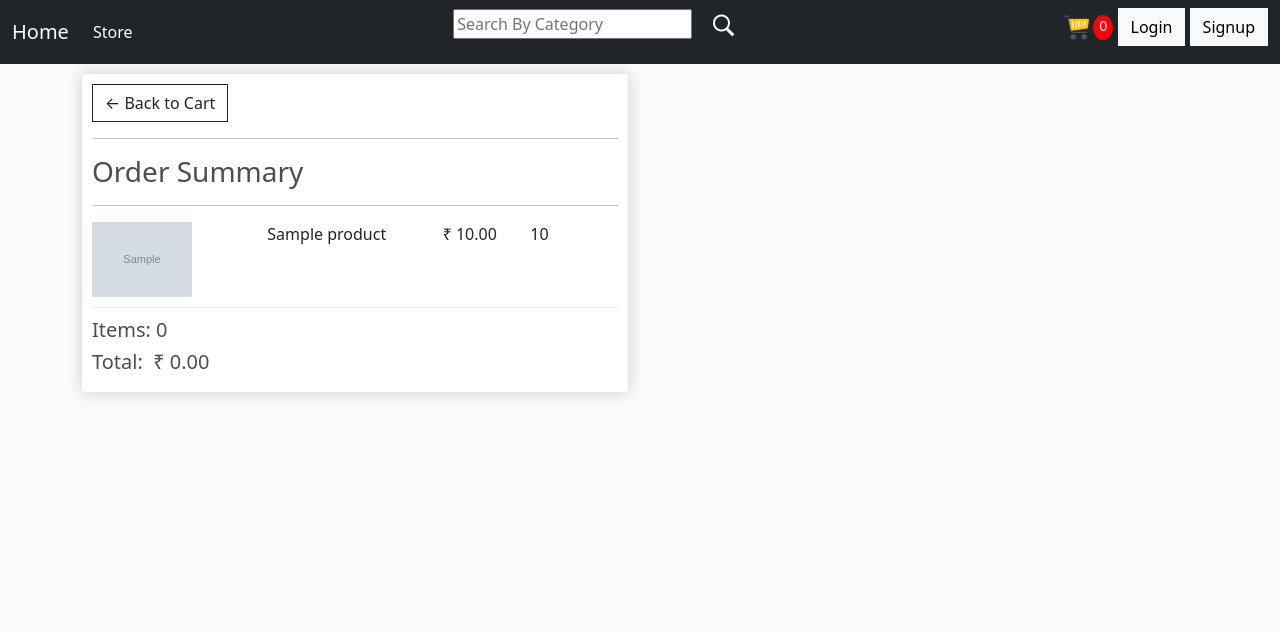
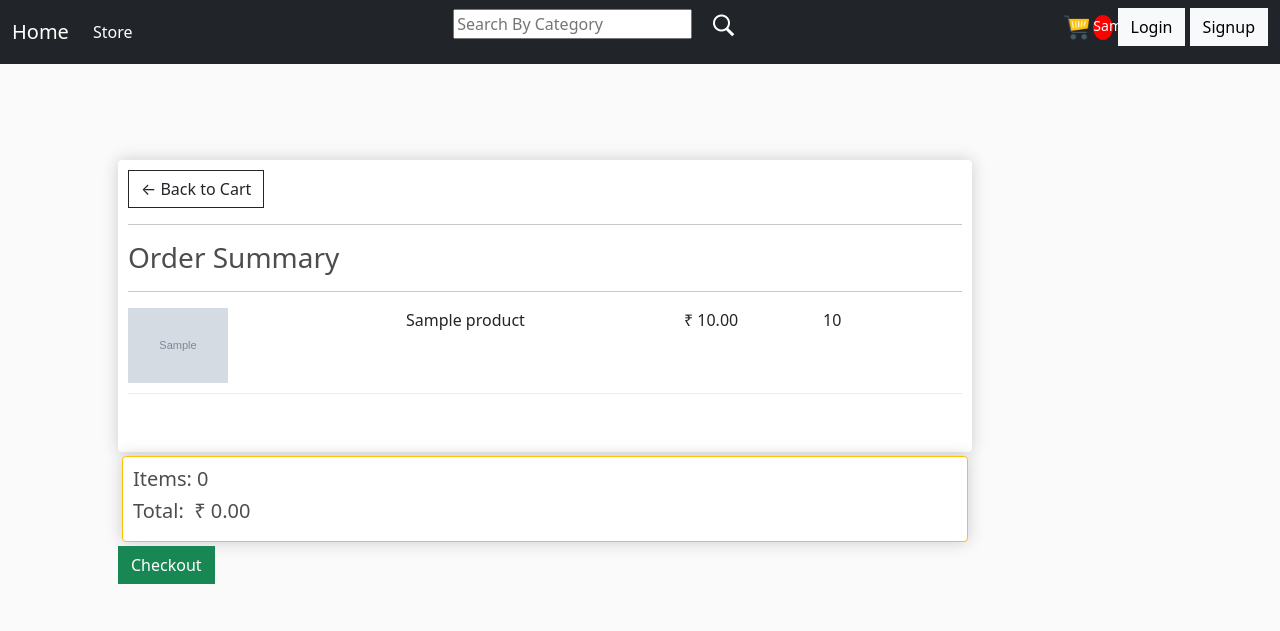
Before and after one commit to yashdeepyadav/ecommerce_django, a Django app: template store/templates/store/checkout.html in a window 1280 px wide. Shown: the top 631 px of the page. Run offline with Django 4.2, Linux system fonts and the light colour scheme; data comes from the database, SQL or seed files in the repository; both versions use the stored data as it was after the commit; tables that the repository leaves empty hold one stand-in row (values such as "Sample post"); the template is opened without the code that fills it: values that come from a table or form of the project are taken from there, most other values are stand-ins (such as "Sample title", 1, 10 or a date in 2020); grey boxes marked "Sample" are stand-in pictures.

Commit message:
added cart total on nav

```diff
--- a/static/js/cart.js
+++ b/static/js/cart.js
@@ -10,8 +10,7 @@ for (i = 0; i < updateBtns.length; i++) {
 
         if (user == 'AnonymousUser'){
 			console.log("User Not Logged In")
-		}
-		else{
+		}else{
             console.log("user is authorized, adding")
             updateUserOrder(productId, action)
 		}
@@ -19,11 +18,10 @@ for (i = 0; i < updateBtns.length; i++) {
 }
 
 function updateUserOrder(productId, action){
-
 	console.log('User is authenticated, adding item to cart...')
 
 		var url = '/update_item/'
-		if(productId && action == 'add'){
+
 		fetch(url, {
 			method:'POST',
 			headers:{
@@ -36,20 +34,6 @@ function updateUserOrder(productId, action){
 		   return response.json();
 		})
 		.then((data) => {
-					console.log('data', data)
+		    location.reload();
 		});
 }
-		else(productId && action== 'sub')
-		{
-				console.log("user is authorized, removing");
-				// updateUserOrderRemove(productId, action)
-		}
-}
-
-
-function updateUserOrderRemove(productId, action){
-	console.log('User is authenticated, adding item to cart...')
-
-		var url = '/update_item/'
-        console.log("item removed")
-}
--- a/store/templates/store/cart.html
+++ b/store/templates/store/cart.html
@@ -41,7 +41,7 @@
           <div class="quantity">
             <img class="chg-quantity update-cart" data-product="{{item.product.id}}" data-action="add" src="{% static 'images/arrow-up.png' %}" alt="">
 
-            <img class="chg-quantity update-cart" data-product="{{item.product.id}}" data-action="sub" src="{% static 'images/arrow-down.png' %}" alt="">
+            <img class="chg-quantity update-cart" data-product="{{item.product.id}}" data-action="remove" src="{% static 'images/arrow-down.png' %}" alt="">
           </div>
         </div>
         <div style="flex:1"> {{item.get_total |floatformat:2}}</div>
--- a/store/templates/store/checkout.html
+++ b/store/templates/store/checkout.html
@@ -43,8 +43,8 @@
 
   </div> -->
 
-  <div class="col-lg-6">
-    <div class="box-element">
+  <div class="col-lg-10 mt-5 p-5">
+    <div class="box-element pb-5 m-0">
       <a class="btn btn-outline-dark" href="{% url 'cart' %}">&#x2190; Back to Cart</a>
       <hr>
       <h3>Order Summary</h3>
@@ -63,9 +63,13 @@
         </div>
       </div>
       {% endfor %}
+    </div>
+    <div class="box-element w-70 m-1  float-right border border-warning" >
       <h5>Items: {{ order.get_cart_items}}</h5>
       <h5>Total: &nbsp;₹ {{ order.get_cart_total  |floatformat:2}}</h5>
-    </div>
+  </div>
+  <input id="form-button" class="btn btn-success btn-block" type="submit" value="Checkout">
+
   </div>
 </div>
 {% endblock content %}
--- a/store/templates/store/main.html
+++ b/store/templates/store/main.html
@@ -59,7 +59,7 @@
           <a href="{% url 'cart' %}" style="text-decoration: none;">
             <img id="cart-icon" src="{% static 'images/carts.png' %}" title="Go Cart">
           </a>
-          <p id="cart-total">0</p>
+          <p id="cart-total">{{cartItems}}</p>
           <a href="{% url 'login' %}" class="btn btn-light" title="login">Login</a>
 
           <a href="{% url 'signup' %}" class="btn btn-light" title="signup">Signup</a>
```
Also changed, not shown: store/views.py (+9 -1 lines), db.sqlite3. Lines whose indentation alone changed are shown as unchanged.
